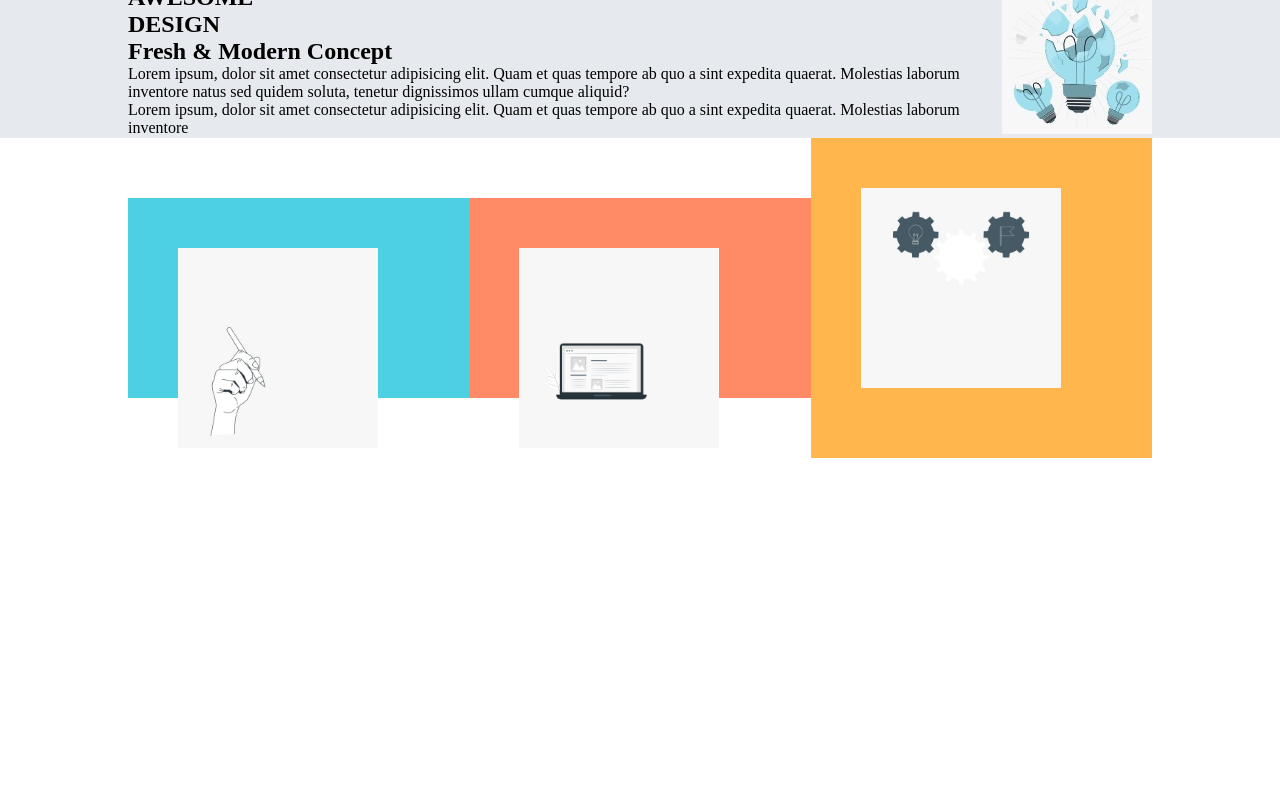
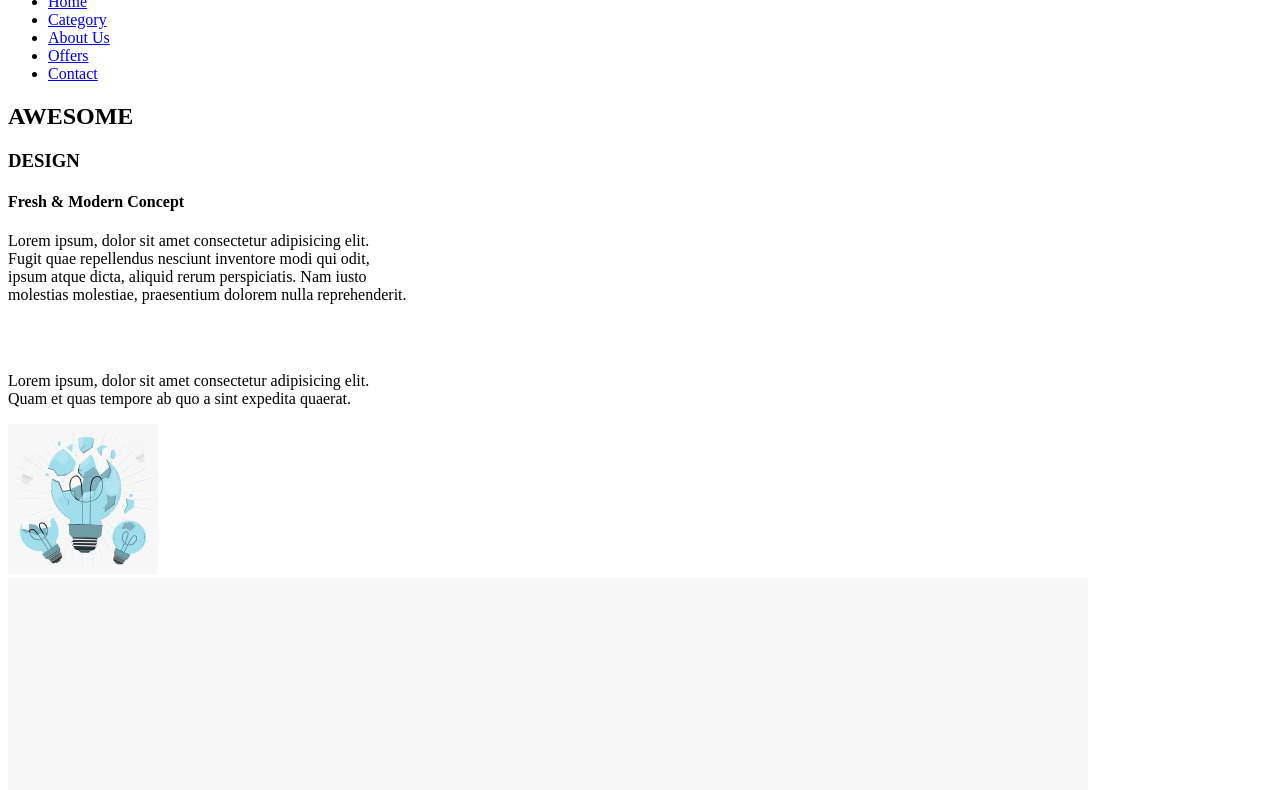
Before and after one commit to Billyngwa/Sass-practical-assignment, a plain HTML site: page index.html in a window 1280 px wide. Shown: the part 74-864 px from the top of the page. Before the commit the page ends 800 px from the top, so only its background shows below. Drawn offline with Linux system fonts and the light colour scheme.

Commit message:
no submit

```diff
--- a/assets/css/style.css
+++ b/assets/css/style.css
@@ -1,86 +1 @@
-*{
-    margin: 0;
-    padding: 0;
-    box-sizing: border-box;
-}
-ul{
-    list-style: none;
-}
-
-.container, .header_section{
-    width: 80%;
-    margin-left: 10%;
-}
-:root{
-    --box-one-background : #4DD0E1;
-    --box-two-background : #FF8A65;
-    --box-three-background : #FFB74D;
-    --light_gray: #4d658123;
-
-    --text-font-family : 'Montserrat', sans-serif;
-    --heading-font-family : 'Mukta', sans-serif;
-    --logo-font-family : 'Comfortaa', cursive;
-}
-.header_section{
-    display: flex;
-    justify-content: space-between;
-}
-.website{
-    font-size:50px ;
-    font-family: var(--logo-font-family);
-}
-.list_header{
-    display: grid;
-    grid-template-columns: auto auto auto auto auto;
-    margin:0px 0px 0px 10px;
-}
-/* style for section one */
-.section_one{
-    background-color: var(--light_gray);
-}
-.container_section_one{
-    width: 80%;
-    margin-left: 10%;
-    display: flex;
-    justify-content: space-between;
-}
-.section_three{
-    display: flex;
-    justify-content: space-between;
-    align-items: center;
-    /* position: relative; */
-}
-.section_three .pencil_on_hand{
-    background-color: var(--box-one-background);
-    /* position: absolute; */
-    width:33.333%;
-    height: 200px;
-}
-.section_three .pencil_on_hand img{
-    width:200px;
-    height: 200px;
-    margin: 50px;
-}
-.section_three .tablet{
-    background-color: var(--box-two-background);
-    /* position: absolute; */
-    width:33.333%;
-    height: 200px;
-}
-.section_three .tablet img{
-    width:200px;
-    height: 200px;
-    margin: 50px;
-}
-.section_three .settings{
-    background-color: var(--box-three-background);
-    /* position: absolute; */
-    width:33.333%;
-    height: 40vh;
-}
-.section_three .settings img{
-    width:200px;
-    height: 200px;
-    margin: 50px;
-    background-color: transparent;
-}
+/*# sourceMappingURL=style.css.map */
--- a/index.html
+++ b/index.html
@@ -10,7 +10,7 @@
 <body>
     <header>
         <div class="header_section">
-            <h1 class="website">WEBSITE</h1>
+            <h2>WEBSITE</h2>
             <nav>
                 <ul class="list_header">
                     <li class="list_element"><a href="#">Home</a></li>
@@ -24,20 +24,23 @@
     </header>
     <section class="section_one">
         <div class="container_section_one">
-            <div class="awesome_design">
-                <h1>AWESOME <br> <span>DESIGN</span></h1>
-                <h2>Fresh & Modern Concept</h2>
+            <div class="awesome-design">
+                <h1>AWESOME</h1>
+                     <h3>DESIGN</h3>
+                <h4>Fresh & Modern Concept</h4>
                 <p class="design_description1">
-                    Lorem ipsum, dolor sit amet consectetur adipisicing elit. Quam et
-                    quas tempore ab quo a sint expedita quaerat. Molestias laborum inventore
-                     natus sed quidem soluta, tenetur dignissimos ullam cumque aliquid?
+                    Lorem ipsum, dolor sit amet consectetur adipisicing elit. <br>
+                     Fugit quae repellendus nesciunt inventore modi qui odit, <br>
+                      ipsum atque dicta, aliquid rerum perspiciatis. Nam iusto <br>
+                       molestias molestiae, praesentium dolorem nulla reprehenderit.
                 </p>
-                <p class="design_description2">
-                    Lorem ipsum, dolor sit amet consectetur adipisicing elit. Quam et
-                    quas tempore ab quo a sint expedita quaerat. Molestias laborum inventore
+                <br><br>
+                <p>
+                    Lorem ipsum, dolor sit amet consectetur adipisicing elit. <br> Quam et
+                    quas tempore ab quo a sint expedita quaerat.
                 </p>
             </div>
-            <div class="bulb_pic">
+            <div class="bulb-pic">
                 <img src="images/blue_bulb.jpg" alt="blue_bulb">
             </div>
         </div>
```
Also changed, not shown: pages/about.html (added, +12 -0 lines), 1 other file.
